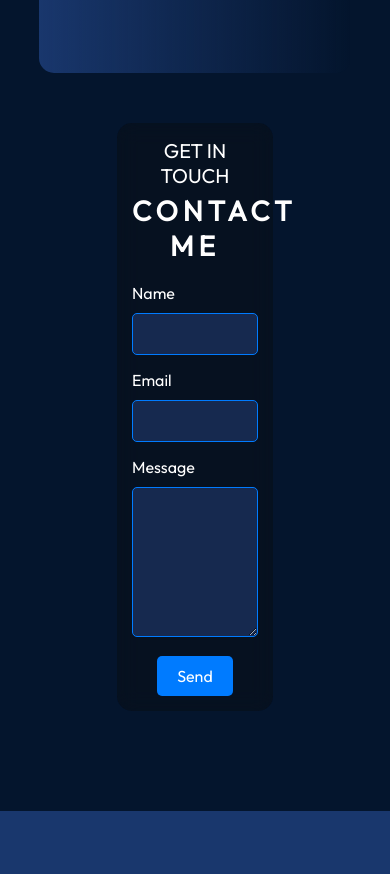
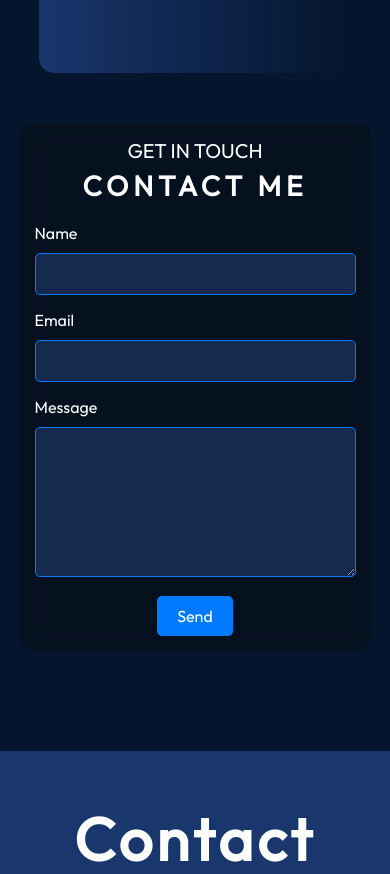
Before and after one commit to Ranjan-33/Portfolio, a React (Vite) app: page / in a window 390 px wide. Shown: the part 9220-10094 px from the top of the page. Built offline with nearby package versions, Linux system fonts and the light colour scheme.

Commit message:
form responsive

```diff
--- a/src/components/ContactForm.module.css
+++ b/src/components/ContactForm.module.css
@@ -100,7 +100,7 @@ button:hover {
 }
 
 @media (max-width: 768px) {
-  .container {
+  .form {
     padding: 30px;
     margin-left: 5%;
     margin-right: 5%;
```
